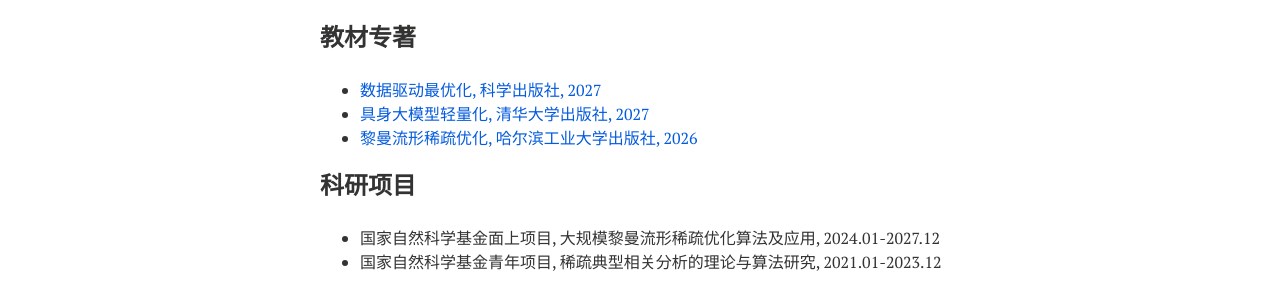
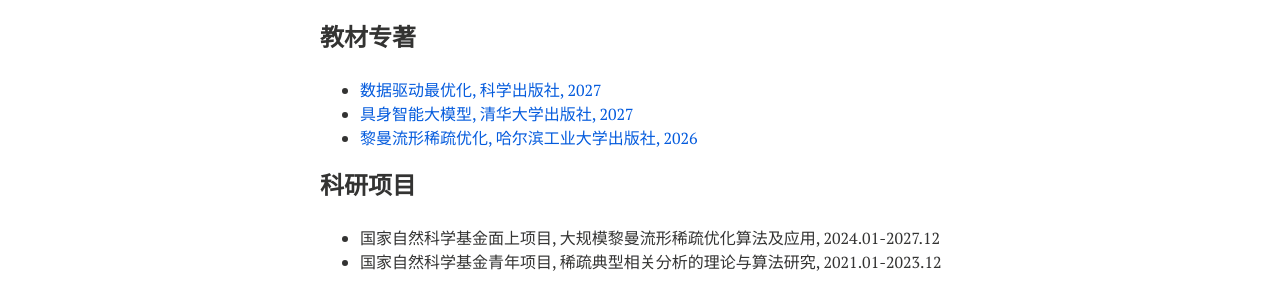
Before and after one commit to xianchaoxiu/xianchaoxiu.github.io, a Jekyll site: the page built from chinese/index.md, in a window 1280 px wide. Shown: the part 717-1011 px from the top of the page. Built offline with Jekyll 4.4.1, drawn with Linux system fonts in a browser that asks for light colours; nearby versions of some CDN libraries.

Commit message:
Update index.md

```diff
--- a/chinese/index.md
+++ b/chinese/index.md
@@ -31,7 +31,7 @@ share: false
 
 ### 教材专著
 * <a href="https://xianchaoxiu.github.io/chinese/books/L2O/" class="textlink" target="_blank"> 数据驱动最优化, 科学出版社, 2027 </a> <br>
-* <a href="https://xianchaoxiu.github.io/chinese/books/EAI/" class="textlink" target="_blank"> 具身大模型轻量化, 清华大学出版社, 2027 </a> <br>
+* <a href="https://xianchaoxiu.github.io/chinese/books/EAI/" class="textlink" target="_blank"> 具身智能大模型, 清华大学出版社, 2027 </a> <br>
 * <a href="https://xianchaoxiu.github.io/chinese/books/OPT/" class="textlink" target="_blank"> 黎曼流形稀疏优化, 哈尔滨工业大学出版社, 2026 </a> <br>
 
 
```
